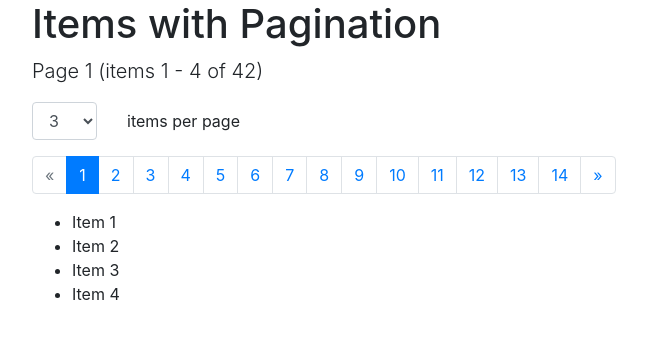
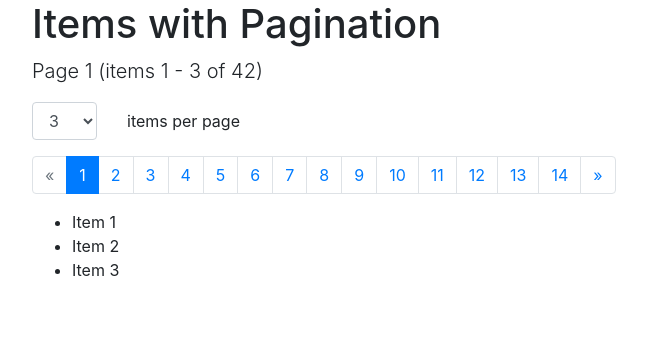
Before and after one commit to mate-academy/react_pagination, a React (Vite) app: page / in a window 1280 px wide. Shown: the top 338 px of the page, without its empty margins (53-700 px from the left). Built offline with nearby package versions, Linux system fonts and the light colour scheme.

Commit message:
Refinamento corretivo de comportamento anômalos

```diff
--- a/src/App.tsx
+++ b/src/App.tsx
@@ -16,8 +16,9 @@ export const App: React.FC = () => {
   // eslint-disable-next-line @typescript-eslint/no-unused-vars
   const [searchParams, setSearchParams] = useSearchParams('?page=1&perPage=5');
 
+  const numPages: number = Math.ceil(items.length / perPage);
   const startIndex: number = Math.abs((currentPage - 1) * perPage) + 1;
-  const endIndex: number = startIndex + perPage;
+  const endIndex: number = startIndex + perPage - 1;
   const visibleItems: string[] = items.slice(startIndex - 1, endIndex);
 
   return (
@@ -26,7 +27,9 @@ export const App: React.FC = () => {
         <h1>Items with Pagination</h1>
 
         <p className="lead" data-cy="info">
-          Page {currentPage} (items {startIndex} - {endIndex} of {items.length})
+          Page {currentPage} (items {startIndex} -{' '}
+          {currentPage === numPages ? items.length : endIndex} of {items.length}
+          )
         </p>
 
         <div className="form-group row">
@@ -58,8 +61,7 @@ export const App: React.FC = () => {
         </div>
 
         <Pagination
-          total={42}
-          perPage={perPage}
+          numPages={numPages}
           currentPage={currentPage}
           onPageChange={newPage => {
             if (newPage !== currentPage) {
--- a/src/components/Pagination/Pagination.tsx
+++ b/src/components/Pagination/Pagination.tsx
@@ -1,8 +1,12 @@
 import { v4 } from 'uuid';
 
-export const Pagination = ({ total, perPage, currentPage, onPageChange }) => {
-  const numPages = Math.ceil(total / perPage);
-
+export const Pagination = ({
+  total,
+  numPages,
+  perPage,
+  currentPage,
+  onPageChange,
+}) => {
   const numPagesArray = [];
 
   for (let varAux = 1; varAux < numPages + 1; varAux++) {
@@ -50,7 +54,9 @@ export const Pagination = ({ total, perPage, currentPage, onPageChange }) => {
             </>
           );
         })}
-        <li className={`page-item${currentPage === numPagesArray.length ? ' disabled' : ''}`}>
+        <li
+          className={`page-item${currentPage === numPagesArray.length ? ' disabled' : ''}`}
+        >
           <a
             data-cy="nextLink"
             className="page-link"
```
